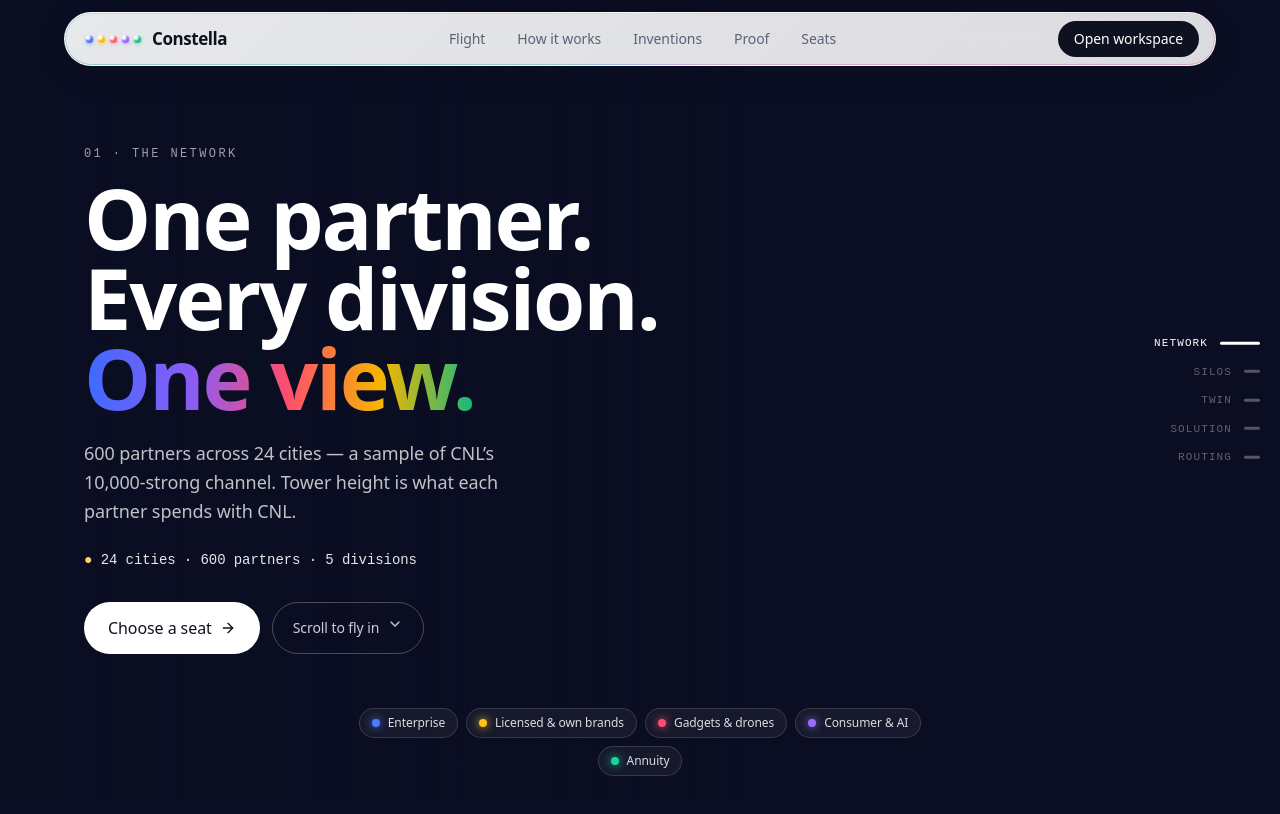
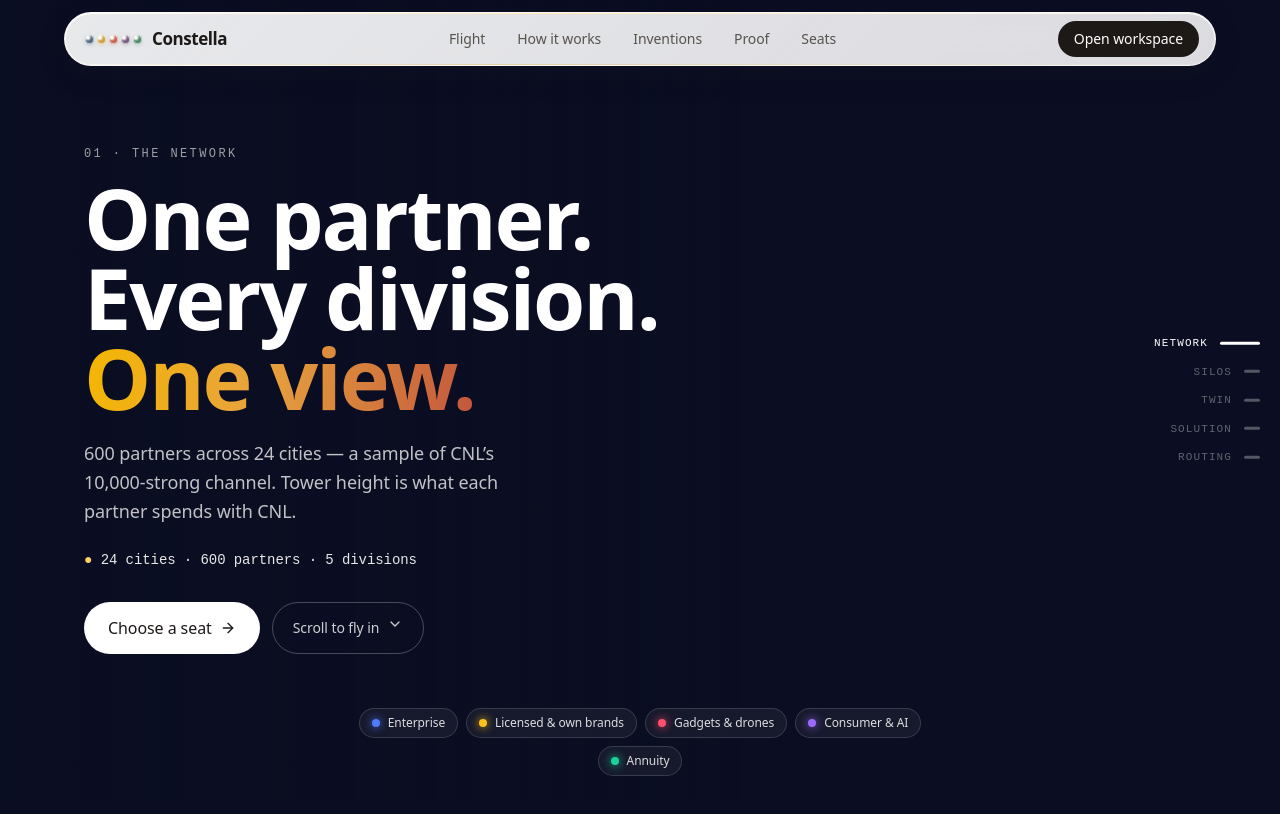
Before and after one commit to SDP42/constella-cnl, a React (Vite) app in the folder frontend/: page / in a window 1280 px wide. Shown: the top 814 px of the page. Built offline with nearby package versions, Linux system fonts and the light colour scheme; no server answers.

Commit message:
feat(web): premium stone + gold palette (skill: Luxury/Premium) with muted division inks

```diff
--- a/frontend/src/components/Glyph.tsx
+++ b/frontend/src/components/Glyph.tsx
@@ -2,7 +2,7 @@
 export type DivCode = 'EB' | 'HON' | 'FMSG' | 'FMCT' | 'SVC'
 
 export const DIV_HEX: Record<DivCode, string> = {
-  EB: '#3b6bff', HON: '#f5b700', FMSG: '#ff4d6d', FMCT: '#8b5cf6', SVC: '#10b981',
+  EB: '#3e5c76', HON: '#c99a2e', FMSG: '#c2553d', FMCT: '#6b4e71', SVC: '#3f7d5c',
 }
 export const DIV_LABEL: Record<DivCode, string> = {
   EB: 'Enterprise Business', HON: 'Licensed & Own Brands', FMSG: 'Gadgets & Drones', FMCT: 'Consumer & AI Tech', SVC: 'Services & Annuity',
--- a/frontend/src/index.css
+++ b/frontend/src/index.css
@@ -13,16 +13,19 @@
   --font-display: 'DM Sans Variable', ui-sans-serif, sans-serif;
   --font-mono: 'JetBrains Mono Variable', ui-monospace, monospace;
 
-  --color-pearl: #f5f6fa;
-  --color-ink: #0e1220;
-  --color-ink-soft: #5b6275;
-  --color-spec-eb: #3b6bff;
-  --color-spec-hon: #f5b700;
-  --color-spec-fmsg: #ff4d6d;
-  --color-spec-fmct: #8b5cf6;
-  --color-spec-svc: #10b981;
-  --color-warn: #e8590c;
-  --color-danger: #e03131;
+  --color-pearl: #f7f5f1;
+  --color-ink: #1c1917;
+  --color-ink-soft: #57534e;
+  --color-spec-eb: #3e5c76;
+  --color-spec-hon: #c99a2e;
+  --color-spec-fmsg: #c2553d;
+  --color-spec-fmct: #6b4e71;
+  --color-spec-svc: #3f7d5c;
+  --color-warn: #b45309;
+  --color-gold: #a16207;
+  --color-gold-bright: #f5b700;
+  --color-night: #0c0a09;
+  --color-danger: #b42318;
 
   --color-sidebar-ring: var(--sidebar-ring);
   --color-sidebar-border: var(--sidebar-border);
@@ -81,38 +84,38 @@
 }
 
 :root {
-  --background: #f5f6fa;
-  --foreground: #0e1220;
+  --background: #f7f5f1;
+  --foreground: #1c1917;
   --card: rgb(255 255 255 / 0.82);
-  --card-foreground: #0e1220;
+  --card-foreground: #1c1917;
   --popover: #ffffff;
-  --popover-foreground: #0e1220;
-  --primary: #0e1220;
+  --popover-foreground: #1c1917;
+  --primary: #1c1917;
   --primary-foreground: #ffffff;
-  --secondary: rgb(14 18 32 / 0.05);
-  --secondary-foreground: #0e1220;
-  --muted: rgb(14 18 32 / 0.05);
-  --muted-foreground: #5b6275;
-  --accent: rgb(59 107 255 / 0.09);
-  --accent-foreground: #0e1220;
+  --secondary: rgb(28 25 23 / 0.05);
+  --secondary-foreground: #1c1917;
+  --muted: rgb(28 25 23 / 0.05);
+  --muted-foreground: #57534e;
+  --accent: rgb(161 98 7 / 0.09);
+  --accent-foreground: #1c1917;
   --destructive: #e03131;
-  --border: rgb(14 18 32 / 0.08);
-  --input: rgb(14 18 32 / 0.12);
-  --ring: #3b6bff;
-  --chart-1: #3b6bff;
-  --chart-2: #f5b700;
-  --chart-3: #ff4d6d;
-  --chart-4: #8b5cf6;
-  --chart-5: #10b981;
+  --border: rgb(28 25 23 / 0.08);
+  --input: rgb(28 25 23 / 0.12);
+  --ring: #a16207;
+  --chart-1: #3e5c76;
+  --chart-2: #c99a2e;
+  --chart-3: #c2553d;
+  --chart-4: #6b4e71;
+  --chart-5: #3f7d5c;
   --radius: 1rem;
   --sidebar: rgb(255 255 255 / 0.5);
-  --sidebar-foreground: #0e1220;
-  --sidebar-primary: #0e1220;
+  --sidebar-foreground: #1c1917;
+  --sidebar-primary: #1c1917;
   --sidebar-primary-foreground: #ffffff;
-  --sidebar-accent: rgb(14 18 32 / 0.05);
-  --sidebar-accent-foreground: #0e1220;
+  --sidebar-accent: rgb(28 25 23 / 0.05);
+  --sidebar-accent-foreground: #1c1917;
   --sidebar-border: rgb(255 255 255 / 0.7);
-  --sidebar-ring: #3b6bff;
+  --sidebar-ring: #a16207;
 }
 
 @layer base {
@@ -132,10 +135,10 @@
     letter-spacing: -0.035em;
   }
   ::selection {
-    background: rgb(59 107 255 / 0.22);
+    background: rgb(245 183 0 / 0.35);
   }
   :focus-visible {
-    outline: 2px solid #3b6bff;
+    outline: 2px solid #a16207;
     outline-offset: 3px;
   }
   button, a, [role='button'], summary {
@@ -150,7 +153,7 @@
     backdrop-filter: blur(28px) saturate(180%);
     -webkit-backdrop-filter: blur(28px) saturate(180%);
     border: 1px solid rgb(255 255 255 / 0.75);
-    box-shadow: inset 0 1px 0 rgb(255 255 255 / 0.9), inset 0 -1px 0 rgb(14 18 32 / 0.04), 0 8px 32px rgb(14 18 32 / 0.1);
+    box-shadow: inset 0 1px 0 rgb(255 255 255 / 0.9), inset 0 -1px 0 rgb(28 25 23 / 0.04), 0 8px 32px rgb(28 25 23 / 0.1);
   }
   /* iridescent hairline edge */
   .iris {
@@ -162,7 +165,7 @@
     inset: 0;
     padding: 1px;
     border-radius: inherit;
-    background: conic-gradient(from 210deg, #3b6bff55, #10b98155, #f5b70066, #ff4d6d55, #8b5cf655, #3b6bff55);
+    background: linear-gradient(135deg, #ffffffcc, #f5b70044 40%, #ffffff55);
     -webkit-mask: linear-gradient(#000 0 0) content-box, linear-gradient(#000 0 0);
     -webkit-mask-composite: xor;
     mask-composite: exclude;
@@ -174,7 +177,7 @@
     backdrop-filter: blur(12px);
     -webkit-backdrop-filter: blur(12px);
     border: 1px solid rgb(255 255 255 / 0.9);
-    box-shadow: 0 1px 2px rgb(14 18 32 / 0.04), 0 12px 32px -12px rgb(14 18 32 / 0.12);
+    box-shadow: 0 1px 2px rgb(28 25 23 / 0.04), 0 12px 32px -12px rgb(28 25 23 / 0.12);
     border-radius: 20px;
   }
   .label {
@@ -189,7 +192,7 @@
     font-variant-numeric: tabular-nums;
   }
   .spectrum-text {
-    background: linear-gradient(92deg, #3b6bff 0%, #8b5cf6 28%, #ff4d6d 52%, #f5b700 76%, #10b981 100%);
+    background: linear-gradient(100deg, #f5b700 0%, #e8a33d 45%, #c2553d 100%);
     -webkit-background-clip: text;
     background-clip: text;
     color: transparent;
```
